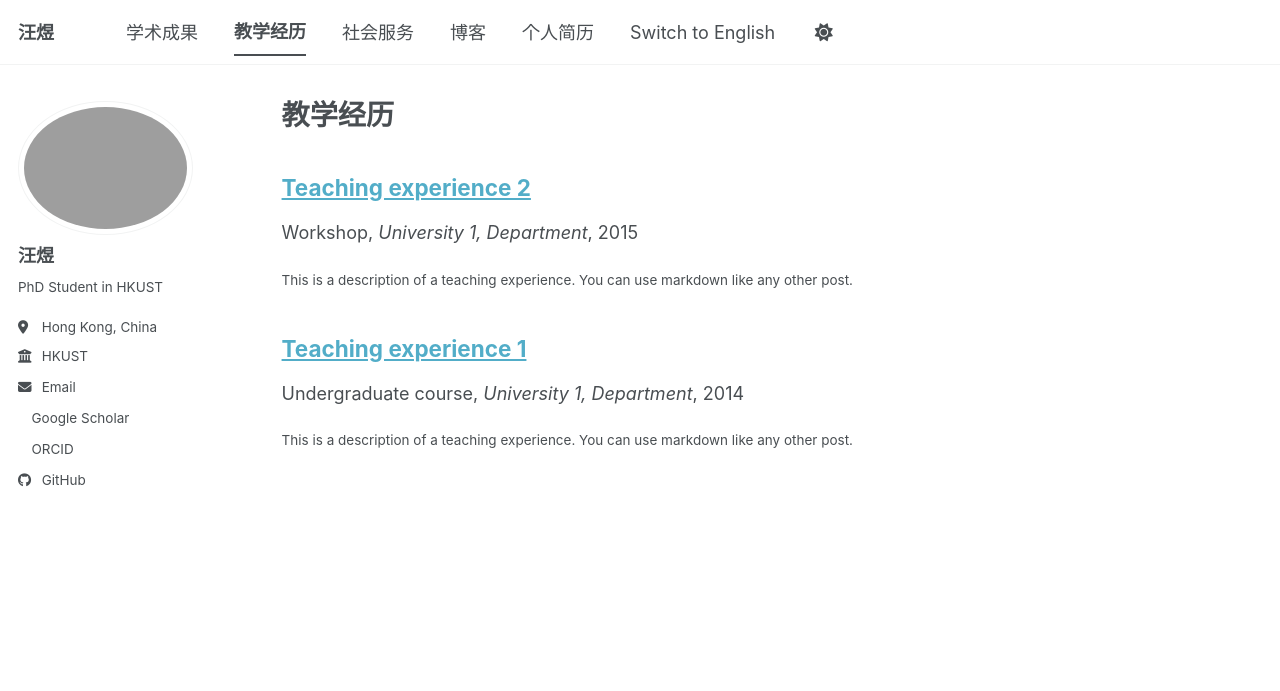
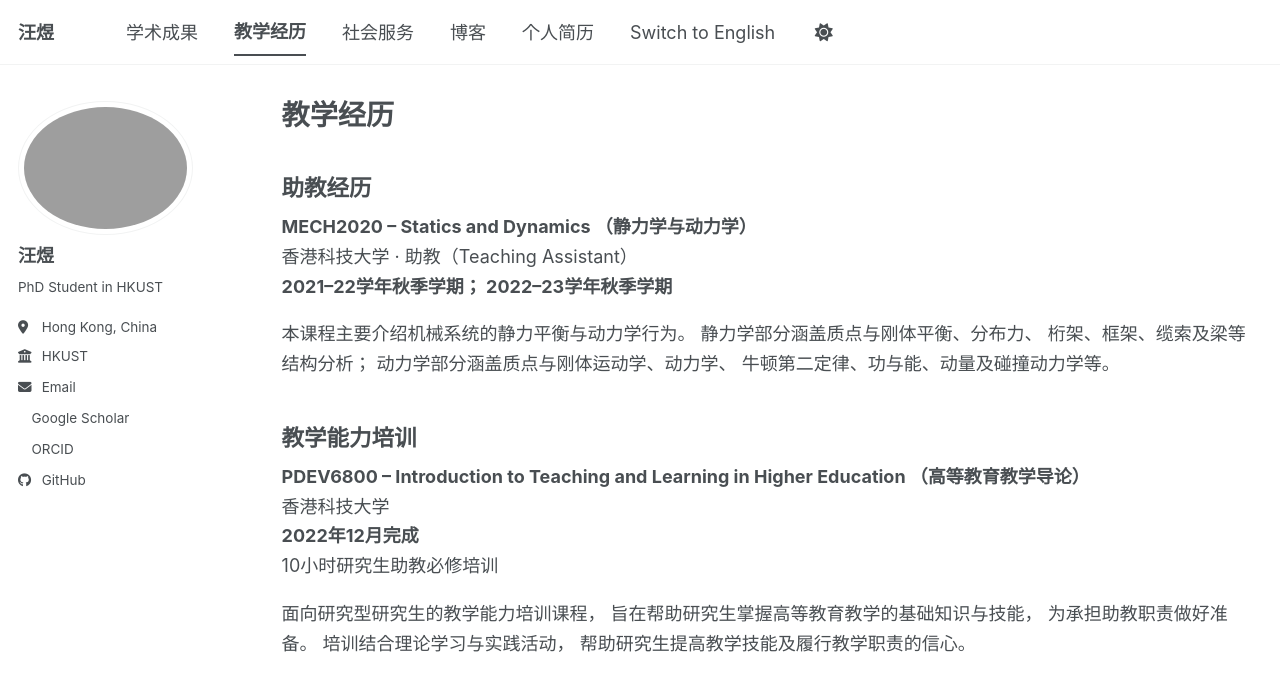
Before and after one commit to wangyu-hk/wangyu-hk.github.io, a Jekyll site: the page built from _pages/teaching-zh.html, in a window 1280 px wide. Shown: the top 691 px of the page. Built offline with Jekyll 4.4.1, drawn with Linux system fonts in a browser that asks for light colours; a script bundle is joined from its source files by our own code; a style sheet for code colours, icons or effects is not loaded.

Commit message:
Update teaching-zh.html with new content
Added teaching experience and training sections in Chinese.

```diff
--- a/_pages/teaching-zh.html
+++ b/_pages/teaching-zh.html
@@ -7,8 +7,48 @@ lang: zh
 alt_url: /teaching/
 ---
 
-{% include base_path %}
+<h2>助教经历</h2>
 
-{% for post in site.teaching reversed %}
-  {% include archive-single.html %}
-{% endfor %}
+<div style="margin-bottom: 2em; line-height: 1.65;">
+
+  <strong>MECH2020 – Statics and Dynamics
+  （静力学与动力学）</strong>
+  <br>
+  香港科技大学 · 助教（Teaching Assistant）
+  <br>
+  <strong>2021–22学年秋季学期；
+  2022–23学年秋季学期</strong>
+
+  <p>
+    本课程主要介绍机械系统的静力平衡与动力学行为。
+    静力学部分涵盖质点与刚体平衡、分布力、
+    桁架、框架、缆索及梁等结构分析；
+    动力学部分涵盖质点与刚体运动学、动力学、
+    牛顿第二定律、功与能、动量及碰撞动力学等。
+  </p>
+
+</div>
+
+<h2>教学能力培训</h2>
+
+<div style="margin-bottom: 2em; line-height: 1.65;">
+
+  <strong>PDEV6800 – Introduction to Teaching
+  and Learning in Higher Education
+  （高等教育教学导论）</strong>
+  <br>
+  香港科技大学
+  <br>
+  <strong>2022年12月完成</strong>
+  <br>
+  10小时研究生助教必修培训
+
+  <p>
+    面向研究型研究生的教学能力培训课程，
+    旨在帮助研究生掌握高等教育教学的基础知识与技能，
+    为承担助教职责做好准备。
+    培训结合理论学习与实践活动，
+    帮助研究生提高教学技能及履行教学职责的信心。
+  </p>
+
+</div>
```
